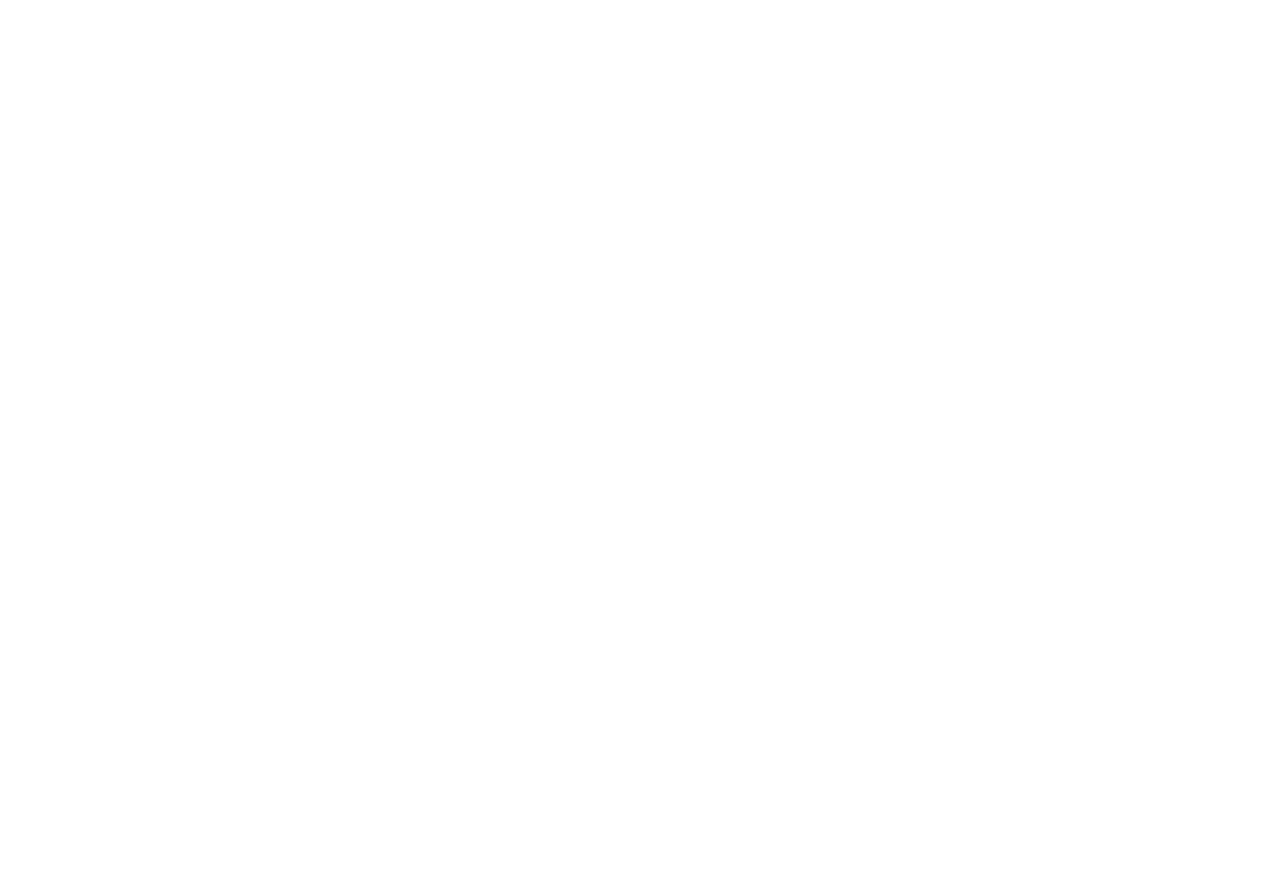
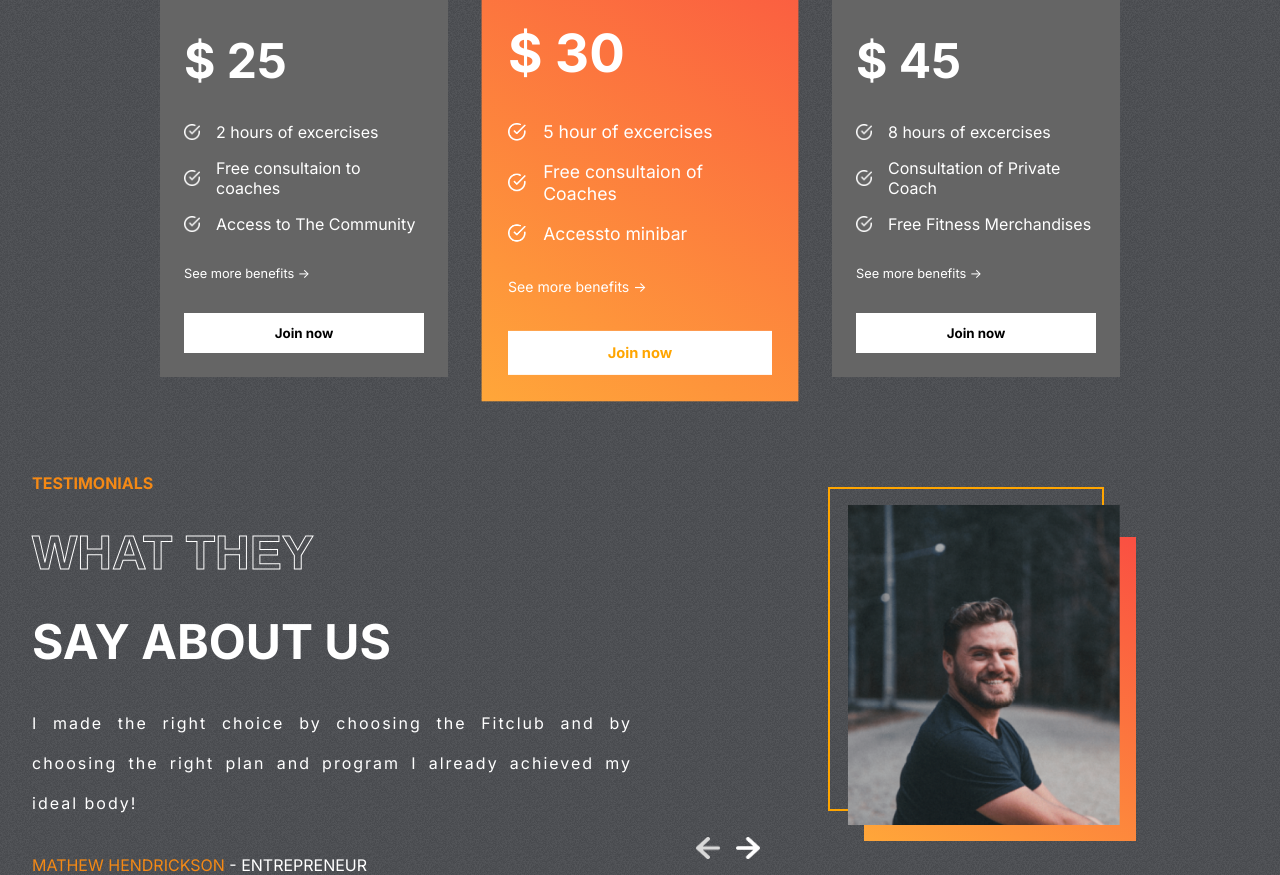
Before and after one commit to samiullah9118/gym-website, a React (Vite) app: page / in a window 1280 px wide. Shown: the part 2080-2955 px from the top of the page. Before the commit the page ends 1971 px from the top, so only its background shows below. Built offline with nearby package versions, Linux system fonts and the light colour scheme.

Commit message:
Add testimonials section

```diff
--- a/src/App.jsx
+++ b/src/App.jsx
@@ -3,6 +3,7 @@
 import Plans from "./components/plans/Plans";
 import Programs from "./components/Programs/Programs";
 import Reasons from "./components/Reasons/Reasons";
+import Testimonials from "./components/Testimonials/Testimonials";
 
 function App() {
   return (
@@ -15,6 +16,8 @@
       <Reasons />
       {/* plans section */}
       <Plans />
+      {/* Testimonials section */}
+      <Testimonials />
     </div>
   );
 }
--- /dev/null
+++ b/src/components/Testimonials/Testimonials.css
@@ -0,0 +1,74 @@
+.Testimonials {
+  display: flex;
+  gap: 1rem;
+  padding: 0 2rem;
+}
+
+.left-t {
+  display: flex;
+  flex: 1 1;
+  gap: 2rem;
+  flex-direction: column;
+  text-transform: uppercase;
+  color: white;
+}
+
+.left-t > :nth-child(1) {
+  color: var(--orange);
+  font-weight: bold;
+}
+
+.left-t > :nth-child(2),
+.left-t > :nth-child(3) {
+  font-weight: bold;
+  font-size: 3rem;
+}
+.left-t > :nth-child(4) {
+  text-transform: none;
+  text-align: justify;
+  letter-spacing: 2px;
+  line-height: 40px;
+}
+
+.right-t {
+  flex: 1;
+  position: relative;
+}
+.right-t > img {
+  position: absolute;
+  width: 17rem;
+  height: 20rem;
+  object-fit: cover;
+  right: 8rem;
+  top: 2rem;
+}
+.right-t > :nth-child(1) {
+  position: absolute;
+  width: 17rem;
+  height: 20rem;
+  border: 2px solid orange;
+  background-color: transparent;
+  right: 9rem;
+  top: 0.9rem;
+}
+
+.right-t > :nth-child(2) {
+  position: absolute;
+  width: 17rem;
+  height: 19rem;
+  right: 7rem;
+  top: 4rem;
+  background: var(--planCard);
+}
+.arrows {
+  display: flex;
+  gap: 1rem;
+  position: absolute;
+  bottom: 1rem;
+  left: 3rem;
+}
+
+.arrows > img {
+  width: 1.5rem;
+  cursor: pointer;
+}
--- /dev/null
+++ b/src/components/Testimonials/Testimonials.jsx
@@ -0,0 +1,55 @@
+import React, { useState } from "react";
+import "./Testimonials.css";
+import { testimonialsData } from "../../data/testimonialsData";
+import leftArrow from "../../assets/leftArrow.png";
+import rightArrow from "../../assets/rightArrow.png";
+
+
+const Testimonials = () => {
+    const [selected, setSelected] = useState(0);
+    const tLength = testimonialsData.length;
+  return (
+    <div className="Testimonials">
+      <div className="left-t">
+        <span>Testimonials</span>
+        <span className="stroke-text">What they</span>
+        <span>say about us</span>
+        <span>{testimonialsData[selected].review}</span>
+        <span>
+          <span style={{ color: "var(--orange)" }}>
+            {testimonialsData[selected].name}
+          </span>{" "}
+          - {testimonialsData[selected].status}
+        </span>
+      </div>
+      <div className="right-t">
+        <div></div>
+        <div></div>
+        <img src={testimonialsData[selected].image} alt="" />
+
+        <div className="arrows">
+          <img
+            onClick={() => {
+              selected === 0
+                ? setSelected(tLength - 1)
+                : setSelected((prev) => prev - 1);
+            }}
+            src={leftArrow}
+            alt=""
+          />
+          <img
+            onClick={() => {
+              selected === tLength - 1
+                ? setSelected(0)
+                : setSelected((prev) => prev + 1);
+            }}
+            src={rightArrow}
+            alt=""
+          />
+        </div>
+      </div>
+    </div>
+  );
+};
+
+export default Testimonials;
--- a/src/components/plans/Plans.css
+++ b/src/components/plans/Plans.css
@@ -0,0 +1,71 @@
+.plans-container {
+  margin-top: -4rem;
+  padding: 0 2rem;
+  display: flex;
+  flex-direction: column;
+  gap: 4rem;
+  position: relative;
+}
+
+.plans {
+  display: flex;
+  align-items: center;
+  justify-content: center;
+  gap: 3rem;
+}
+.plan {
+  display: flex;
+  flex-direction: column;
+  background: var(--caloryCard);
+  color: white;
+  gap: 2rem;
+  padding: 1.5rem;
+  width: 15rem;
+}
+
+.plan:nth-child(2) {
+  background: var(--planCard);
+  transform: scale(1.1);
+}
+
+.plan > svg {
+  fill: var(--orange);
+  width: 2rem;
+  height: 2rem;
+}
+.plan > :nth-child(2) {
+  font-size: 1rem;
+  font-weight: bold;
+}
+
+.plan > :nth-child(3) {
+  font-size: 3rem;
+  font-weight: bold;
+}
+
+.plan > :nth-child(5) {
+  font-size: 0.8rem;
+}
+
+.features {
+  display: flex;
+  flex-direction: column;
+  gap: 1rem;
+}
+.feature {
+  display: flex;
+  align-items: center;
+  gap: 1rem;
+}
+
+.feature > img {
+  width: 1rem;
+}
+
+.plans > :nth-child(2) > svg {
+  fill: white;
+}
+
+.plans > :nth-child(2) > button {
+  color: orange;
+}
--- a/src/components/plans/Plans.jsx
+++ b/src/components/plans/Plans.jsx
@@ -1,7 +1,7 @@
 import React from "react";
-// import { plansData } from "../../data/plansData";
+import { plansData } from "../../data/plansData";
 import "./Plans.css";
-// import whiteTick from "../../assets/whiteTick.png";
+import whiteTick from "../../assets/whiteTick.png";
 
 const Plans = () => {
   return (
@@ -12,17 +12,29 @@
         <span className="stroke-text">NOW WITHUS</span>
       </div>
 
-
       {/* plans card */}
-      {/* <div className="plans">
+      <div className="plans">
         {plansData.map((plan, i) => (
           <div className="plan" key={i}>
             {plan.icon}
             <span>{plan.name}</span>
-            <span>${plan.price}</span>
+            <span>$ {plan.price}</span>
+
+            <div className="features">
+              {plan.features.map((feature, i) => (
+                <div className="feature" key={i}>
+                  <img src={whiteTick} alt="" />
+                  <span>{feature}</span>
+                </div>
+              ))}
+            </div>
+            <div>
+              <span>See more benefits -&gt; </span>
+            </div>
+            <button className="btn">Join now</button>
           </div>
         ))}
-      </div> */}
+      </div>
     </div>
   );
 };
```
